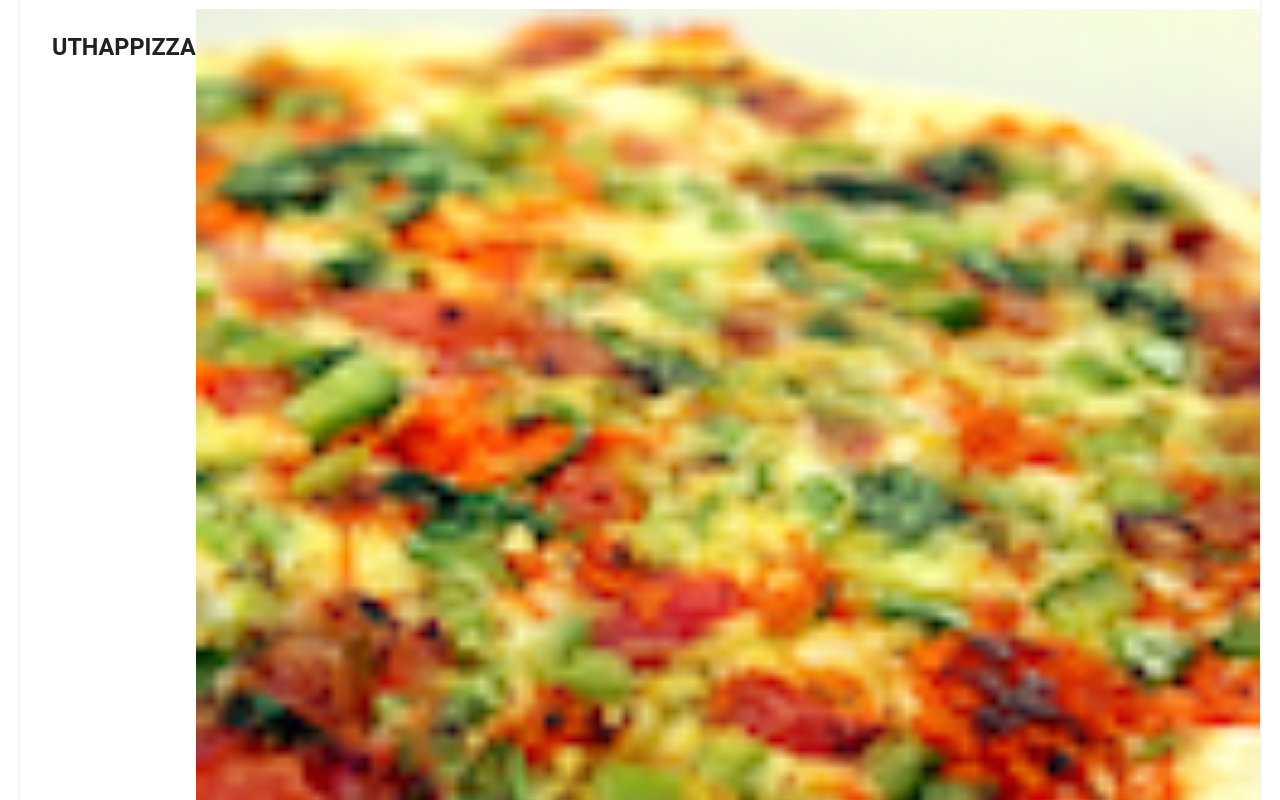
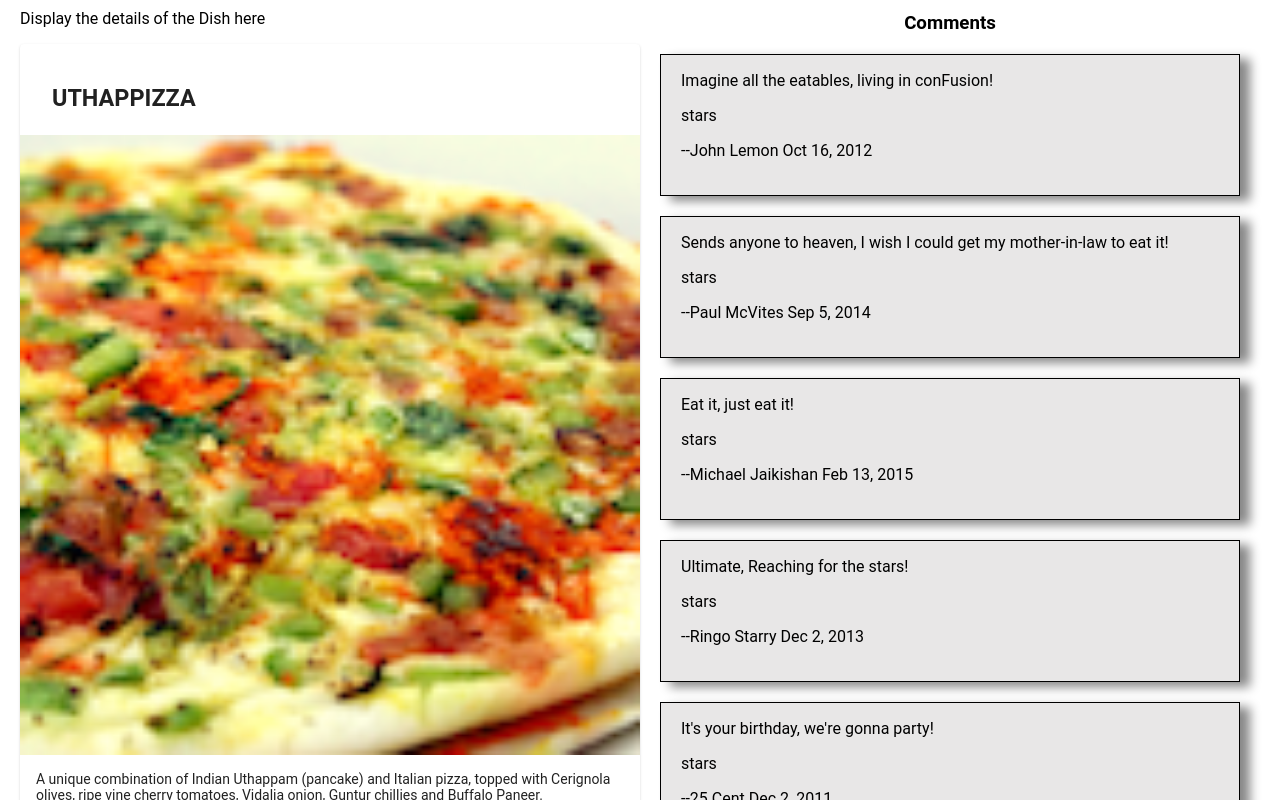
Before and after one commit to AbhishekMurumkar/Angular-Coursea, an Angular app: page / in a window 1280 px wide. Shown: the part 1420-2220 px from the top of the page. Built offline with nearby package versions, Linux system fonts and the light colour scheme.

Commit message:
Data binding

```diff
--- /dev/null
+++ b/src/app/dish-detail/dish-detail.component.html
@@ -0,0 +1,15 @@
+<mat-card>
+	<mat-card-header>
+		<mat-card-title>
+			<h3>{{dish.name | uppercase}}</h3>
+		</mat-card-title>
+	</mat-card-header>
+		<img mat-card-image src={{dish.image}} alt={{dish.name}}>
+	<mat-card-content>
+		<p>{{dish.description}}</p>
+	</mat-card-content>
+	<mat-card-actions>
+		<button mat-button>LIKE</button>
+		<button mat-button>SHARE</button>
+	</mat-card-actions>
+</mat-card>
--- /dev/null
+++ b/src/app/dish-detail/dish-detail.component.ts
@@ -0,0 +1,19 @@
+import { Component, OnInit, Input } from '@angular/core';
+import {Dish} from "../shared/dish";
+
+@Component({
+  selector: 'app-dish-detail',
+  templateUrl: './dish-detail.component.html',
+  styleUrls: ['./dish-detail.component.scss']
+})
+export class DishDetailComponent implements OnInit {
+	// @Input() name:string;
+	// @Input() image:string;
+	// @Input() description:string;
+	@Input() dish:Dish;
+  constructor() { }
+
+  ngOnInit(): void {
+  }
+
+}
--- a/src/app/menu/menu.component.html
+++ b/src/app/menu/menu.component.html
@@ -1,4 +1,4 @@
-<div class="container" fxLayout="column" fxLayoutGap="10px">
+<div class="container" fxLayout="column" fxLayoutGap="10px" fxLayoutGap.xs="0">
     <div fxFlex>
         <div>
             <h3>Menu</h3>
@@ -7,7 +7,7 @@
     </div>
     <div fxFlex>
         <mat-grid-list cols="2" rowheight="200px">
-		<mat-grid-tile *ngFor="let i of dishes">
+            <mat-grid-tile *ngFor="let i of dishes" (click)="onSelect(i)">
                 <img height="200px" src={{i.image}} alt={{i.name}}>
                 <mat-grid-tile-footer>
                     <h2 matLine>{{i.name | uppercase }}</h2>
@@ -19,30 +19,22 @@
         </mat-grid-list>
     </div>
 
-	<div fxFlex *ngIf="selectedDish">
-		<mat-card>
-			<mat-card-header>
-				<mat-card-title>
-					<h3>{{selectedDish.name | uppercase}}</h3>
-				</mat-card-title>
-				<img mat-card-image src={{selectedDish.image}} alt={{selectedDish.name}}>
-			</mat-card-header>
-			<mat-card-content>
-				<p>{{selectedDish.description}}</p>
-			</mat-card-content>
-			<mat-card-actions>
-				<button mat-button>LIKE</button>
-				<button mat-button>SHARE</button>
-			</mat-card-actions>
-		</mat-card>
+    <div fxLayout="row" fxLayout.sm="column" fxLayout.xs="column">
+        <div fxFlex="60" *ngIf="selectedDish">
+            <p>Display the details of the Dish here</p>
+            <app-dish-detail [dish]="selectedDish"></app-dish-detail>
         </div>
-<!-- 	<mat-list fxFlex>
-		<mat-list-item *ngFor="let i of dishes">
-			<img matListAvatar src={{i.image}} alt={{i.name}}>
-			<h2 matLine>{{i.name}}</h2>
-			<p matLine>
-				<span>{{i.description}}</span>
-			</p>
-		</mat-list-item>
-	</mat-list> -->
+
+        <div fxFlex="60" *ngIf="selectedDish">
+            <h3>
+                <center>Comments</center>
+            </h3>
+            <div *ngFor="let c of selectedDish.comments" class="comment">
+                <p>{{c.comment}}</p>
+                <p>{{c.ratings}} stars</p>
+                <p>--{{c.author}} {{c.date | date}}</p>
+                <br>
             </div>
+        </div>
+    </div>
+</div>
--- a/src/app/menu/menu.component.scss
+++ b/src/app/menu/menu.component.scss
@@ -0,0 +1,7 @@
+.comment {
+    background: #e8e7e7;
+    border: 1px solid black;
+    padding: 0px 20px;
+    box-shadow: 10px 5px 10px #888888;
+    margin: 20px;
+}
--- a/src/app/menu/menu.component.ts
+++ b/src/app/menu/menu.component.ts
@@ -1,57 +1,22 @@
 import { Component, OnInit } from '@angular/core';
-import {Dish} from "../shared/dish";
-const DISHES:Dish[]=[
-    {
-      id: '0',
-      name: 'Uthappizza',
-      image: '/assets/images/uthappizza.png',
-      category: 'mains',
-      featured: true,
-      label: 'Hot',
-      price: '4.99',
-      // tslint:disable-next-line:max-line-length
-      description: 'A unique combination of Indian Uthappam (pancake) and Italian pizza, topped with Cerignola olives, ripe vine cherry tomatoes, Vidalia onion, Guntur chillies and Buffalo Paneer.'
-    },
-    {
-      id: '1',
-      name: 'Zucchipakoda',
-      image: '/assets/images/zucchipakoda.png',
-      category: 'appetizer',
-      featured: false,
-      label: '',
-      price: '1.99',
-      description: 'Deep fried Zucchini coated with mildly spiced Chickpea flour batter accompanied with a sweet-tangy tamarind sauce'
-    },
-    {
-      id: '2',
-      name: 'Vadonut',
-      image: '/assets/images/vadonut.png',
-      category: 'appetizer',
-      featured: false,
-      label: 'New',
-      price: '1.99',
-      description: 'A quintessential ConFusion experience, is it a vada or is it a donut?'
-    },
-    {
-      id: '3',
-      name: 'ElaiCheese Cake',
-      image: '/assets/images/elaicheesecake.png',
-      category: 'dessert',
-      featured: false,
-      label: '',
-      price: '2.99',
-      description: 'A delectable, semi-sweet New York Style Cheese Cake, with Graham cracker crust and spiced with Indian cardamoms'
-    }
-  ];
+import {DISHES} from "../shared/dishes";
+import {Dish} from "../shared/Dish";
+
 @Component({
   selector: 'app-menu',
   templateUrl: './menu.component.html',
   styleUrls: ['./menu.component.scss']
 })
 export class MenuComponent implements OnInit {
+
   dishes=DISHES;
   selectedDish:Dish=this.dishes[0];
+
   constructor() { }
   ngOnInit(): void {
   }
+  onSelect(newDish:Dish){
+    console.log(newDish);
+    this.selectedDish=newDish;
+  }
 }
--- /dev/null
+++ b/src/app/shared/comment.ts
@@ -0,0 +1,6 @@
+export class Comment {
+    rating: number;
+    comment: string;
+    author: string;
+    date: string;
+}
--- a/src/app/shared/dish.ts
+++ b/src/app/shared/dish.ts
@@ -1,3 +1,5 @@
+import {Comment} from "./comment";
+
 export class Dish {
 	id:string;
 	name:string;
@@ -7,4 +9,5 @@ export class Dish {
 	price:string;
 	description:string;
 	featured:boolean;
+	comments:Comment[];
 }
--- /dev/null
+++ b/src/app/shared/dishes.ts
@@ -0,0 +1,173 @@
+import { Dish } from './dish';
+
+export const DISHES: Dish[] = [
+    {
+        id: '0',
+        name: 'Uthappizza',
+        image: '/assets/images/uthappizza.png',
+        category: 'mains',
+        featured: true,
+        label: 'Hot',
+        price: '4.99',
+        // tslint:disable-next-line:max-line-length
+        description: 'A unique combination of Indian Uthappam (pancake) and Italian pizza, topped with Cerignola olives, ripe vine cherry tomatoes, Vidalia onion, Guntur chillies and Buffalo Paneer.',
+        comments: [
+            {
+                rating: 5,
+                comment: 'Imagine all the eatables, living in conFusion!',
+                author: 'John Lemon',
+                date: '2012-10-16T17:57:28.556094Z'
+            },
+            {
+                rating: 4,
+                comment: 'Sends anyone to heaven, I wish I could get my mother-in-law to eat it!',
+                author: 'Paul McVites',
+                date: '2014-09-05T17:57:28.556094Z'
+            },
+            {
+                rating: 3,
+                comment: 'Eat it, just eat it!',
+                author: 'Michael Jaikishan',
+                date: '2015-02-13T17:57:28.556094Z'
+            },
+            {
+                rating: 4,
+                comment: 'Ultimate, Reaching for the stars!',
+                author: 'Ringo Starry',
+                date: '2013-12-02T17:57:28.556094Z'
+            },
+            {
+                rating: 2,
+                comment: 'It\'s your birthday, we\'re gonna party!',
+                author: '25 Cent',
+                date: '2011-12-02T17:57:28.556094Z'
+            }
+        ]
+    },
+    {
+        id: '1',
+        name: 'Zucchipakoda',
+        image: '/assets/images/zucchipakoda.png',
+        category: 'appetizer',
+        featured: false,
+        label: '',
+        price: '1.99',
+        description: 'Deep fried Zucchini coated with mildly spiced Chickpea flour batter accompanied with a sweet-tangy tamarind sauce',
+        comments: [
+            {
+                rating: 5,
+                comment: 'Imagine all the eatables, living in conFusion!',
+                author: 'John Lemon',
+                date: '2012-10-16T17:57:28.556094Z'
+            },
+            {
+                rating: 4,
+                comment: 'Sends anyone to heaven, I wish I could get my mother-in-law to eat it!',
+                author: 'Paul McVites',
+                date: '2014-09-05T17:57:28.556094Z'
+            },
+            {
+                rating: 3,
+                comment: 'Eat it, just eat it!',
+                author: 'Michael Jaikishan',
+                date: '2015-02-13T17:57:28.556094Z'
+            },
+            {
+                rating: 4,
+                comment: 'Ultimate, Reaching for the stars!',
+                author: 'Ringo Starry',
+                date: '2013-12-02T17:57:28.556094Z'
+            },
+            {
+                rating: 2,
+                comment: 'It\'s your birthday, we\'re gonna party!',
+                author: '25 Cent',
+                date: '2011-12-02T17:57:28.556094Z'
+            }
+        ]
+    },
+    {
+        id: '2',
+        name: 'Vadonut',
+        image: '/assets/images/vadonut.png',
+        category: 'appetizer',
+        featured: false,
+        label: 'New',
+        price: '1.99',
+        description: 'A quintessential ConFusion experience, is it a vada or is it a donut?',
+        comments: [
+            {
+                rating: 5,
+                comment: 'Imagine all the eatables, living in conFusion!',
+                author: 'John Lemon',
+                date: '2012-10-16T17:57:28.556094Z'
+            },
+            {
+                rating: 4,
+                comment: 'Sends anyone to heaven, I wish I could get my mother-in-law to eat it!',
+                author: 'Paul McVites',
+                date: '2014-09-05T17:57:28.556094Z'
+            },
+            {
+                rating: 3,
+                comment: 'Eat it, just eat it!',
+                author: 'Michael Jaikishan',
+                date: '2015-02-13T17:57:28.556094Z'
+            },
+            {
+                rating: 4,
+                comment: 'Ultimate, Reaching for the stars!',
+                author: 'Ringo Starry',
+                date: '2013-12-02T17:57:28.556094Z'
+            },
+            {
+                rating: 2,
+                comment: 'It\'s your birthday, we\'re gonna party!',
+                author: '25 Cent',
+                date: '2011-12-02T17:57:28.556094Z'
+            }
+        ]
+    },
+    {
+        id: '3',
+        name: 'ElaiCheese Cake',
+        image: '/assets/images/elaicheesecake.png',
+        category: 'dessert',
+        featured: false,
+        label: '',
+        price: '2.99',
+        description: 'A delectable, semi-sweet New York Style Cheese Cake, with Graham cracker crust and spiced with Indian cardamoms',
+        comments: [
+            {
+                rating: 5,
+                comment: 'Imagine all the eatables, living in conFusion!',
+                author: 'John Lemon',
+                date: '2012-10-16T17:57:28.556094Z'
+            },
+            {
+                rating: 4,
+                comment: 'Sends anyone to heaven, I wish I could get my mother-in-law to eat it!',
+                author: 'Paul McVites',
+                date: '2014-09-05T17:57:28.556094Z'
+            },
+            {
+                rating: 3,
+                comment: 'Eat it, just eat it!',
+                author: 'Michael Jaikishan',
+                date: '2015-02-13T17:57:28.556094Z'
+            },
+            {
+                rating: 4,
+                comment: 'Ultimate, Reaching for the stars!',
+                author: 'Ringo Starry',
+                date: '2013-12-02T17:57:28.556094Z'
+            },
+            {
+                rating: 2,
+                comment: 'It\'s your birthday, we\'re gonna party!',
+                author: '25 Cent',
+                date: '2011-12-02T17:57:28.556094Z'
+            }
+        ]
+    }
+];
```
Also changed, not shown: src/app/app.module.ts (+5 -3 lines), src/app/dish-detail/dish-detail.component.scss (added), 1 other file (tests, documents, lock files or other folders). Lines whose indentation alone changed are shown as unchanged.
